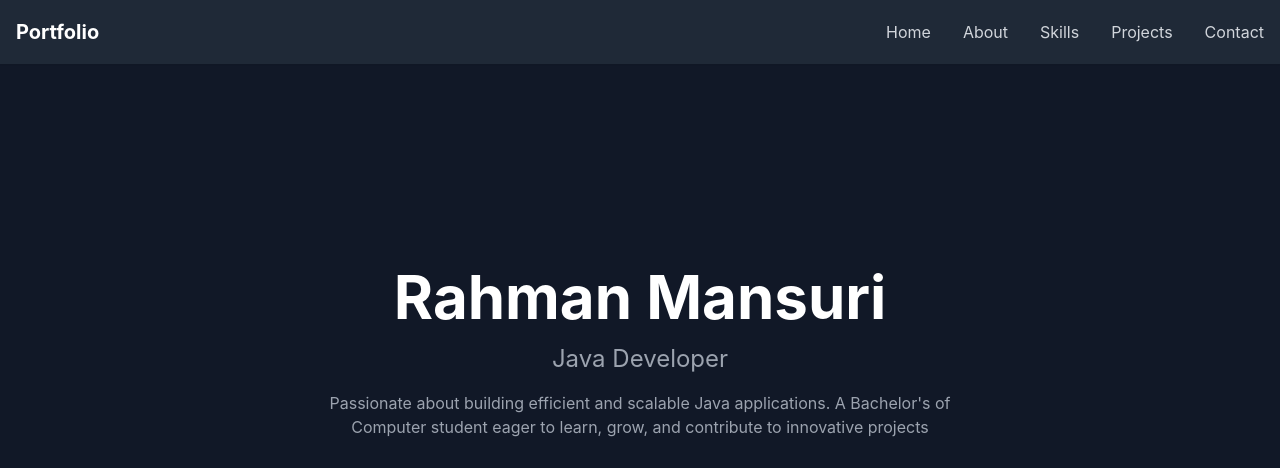
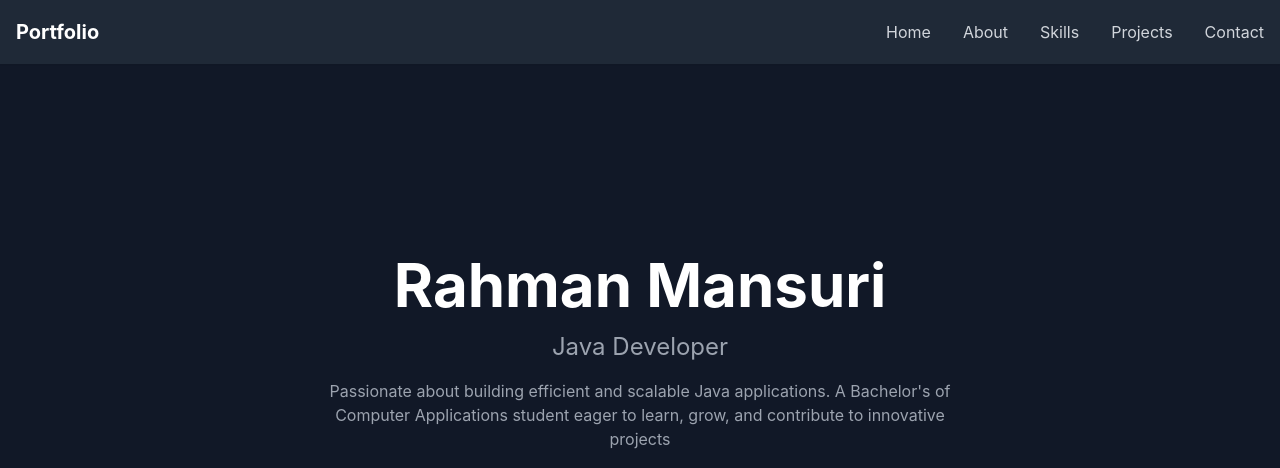
Before and after one commit to RahmanMansuri/rahman-mansuri-portfolio, a plain HTML site: page index.html in a window 1280 px wide. Shown: the top 468 px of the page. Drawn offline with nearby package versions, Linux system fonts and the light colour scheme.

Commit message:
Update in Home Section

```diff
--- a/index.html
+++ b/index.html
@@ -65,7 +65,7 @@
         <div class="text-center">
             <h1 class="text-4xl md:text-6xl font-bold mb-4 text-white">Rahman Mansuri</h1>
             <p id="title" class="text-xl md:text-2xl text-gray-400 mb-4"></p>
-            <p class="text-gray-400 mb-8 max-w-2xl mx-auto px-4">Passionate about building efficient and scalable Java applications. A Bachelor's of Computer student eager to learn, grow, and contribute to innovative projects</p>
+            <p class="text-gray-400 mb-8 max-w-2xl mx-auto px-4">Passionate about building efficient and scalable Java applications. A Bachelor's of Computer Applications student eager to learn, grow, and contribute to innovative projects</p>
 
             <div class="home-sci">
                 <!-- <a href="#" target="_blank"><i class="fa-brands fa-facebook"></i></a> -->
--- a/script.js
+++ b/script.js
@@ -1,4 +1,4 @@
-// script.js
+ // script.js
 // Skills data for a Java fresher
 
 const text = "Java Developer";
```
